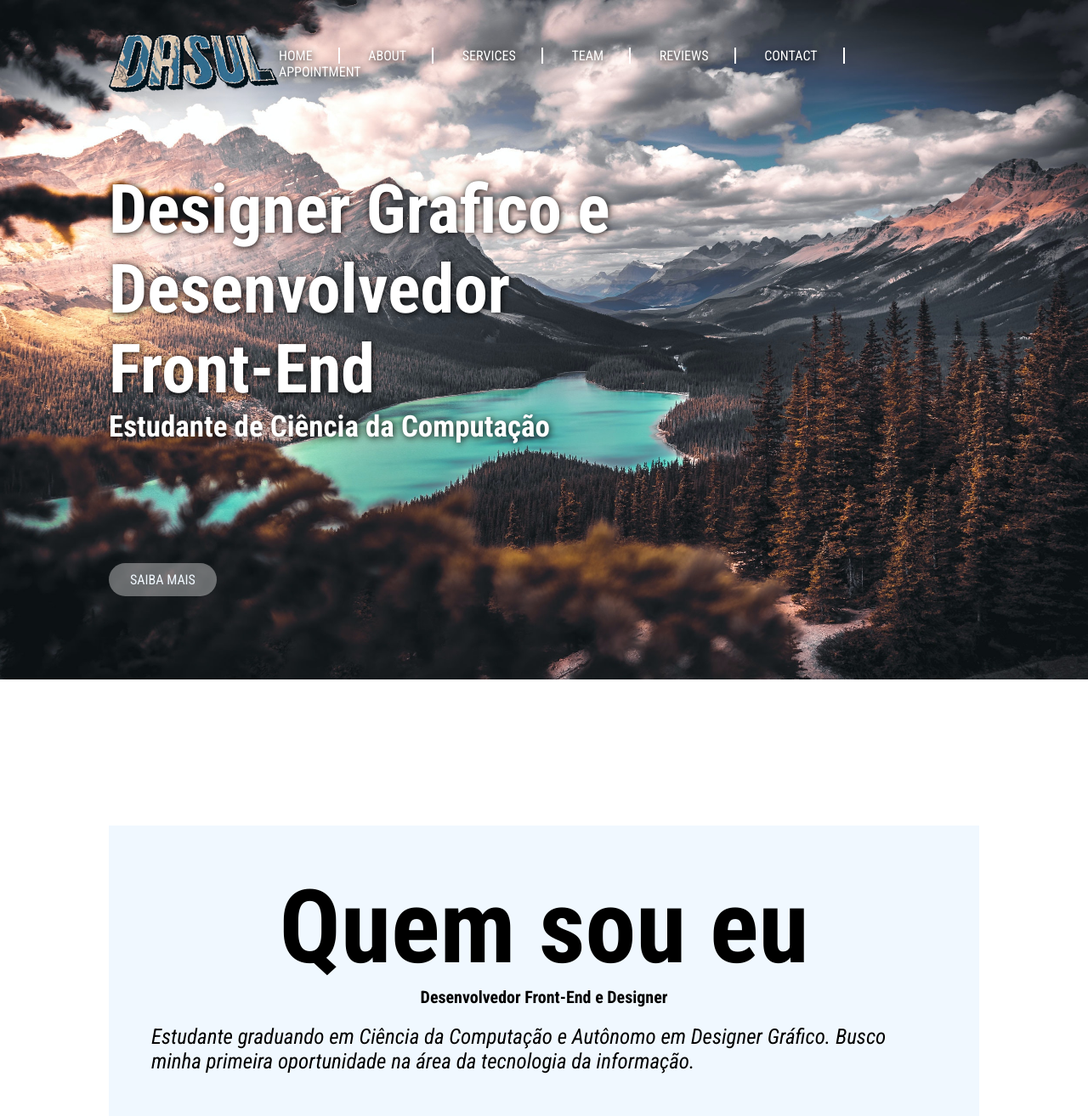
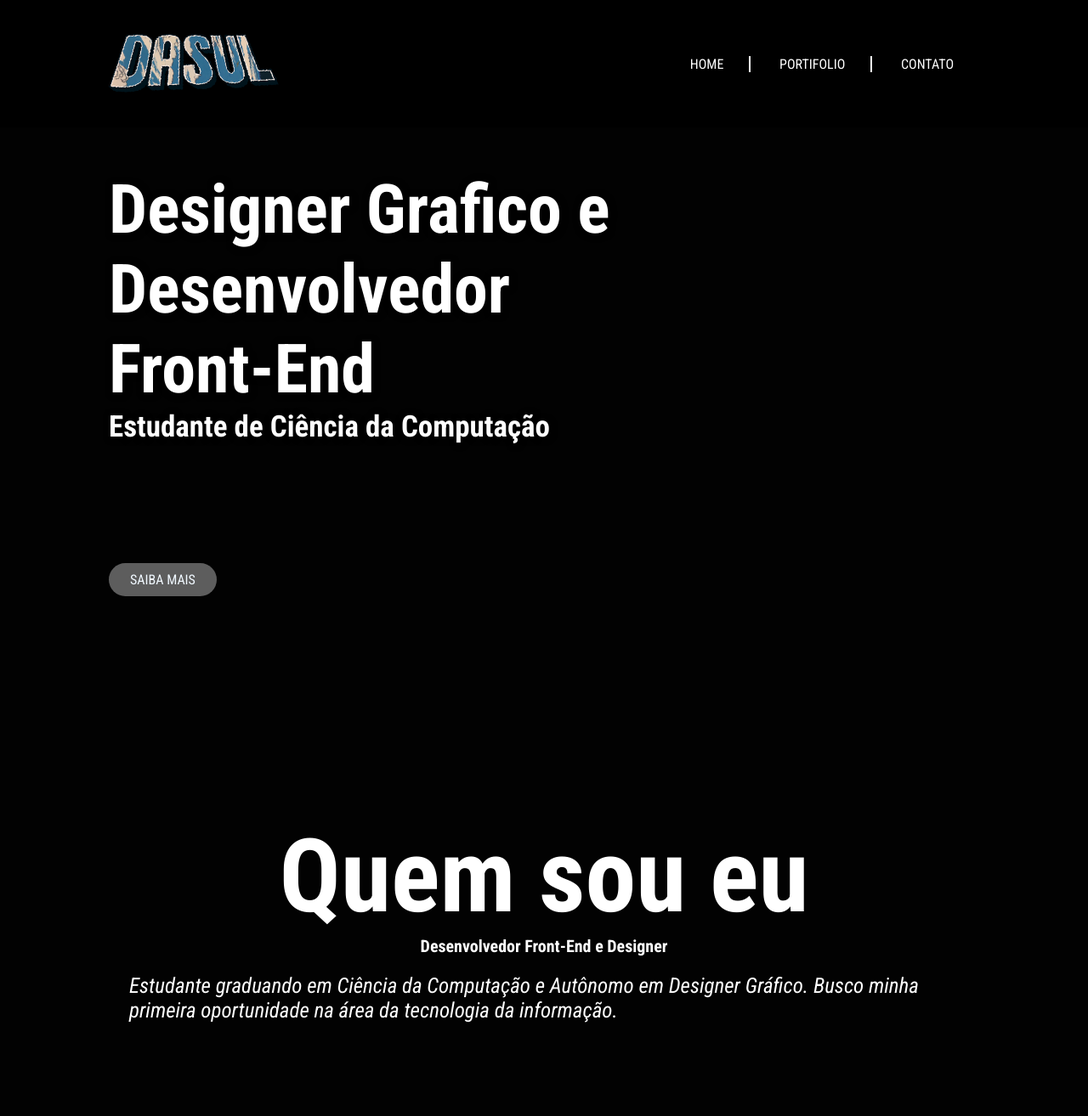
Before and after one commit to MatheusSouzaB/projeto-estudo, a plain HTML site: page index.html in a window 1280 px wide. Shown: the whole page at 85% size. After the commit the page ends 1234 px from the top, so only its background shows below. Drawn offline with Linux system fonts and the light colour scheme.

Commit message:
Novo Designer do meu site

```diff
--- a/css/estilo.css
+++ b/css/estilo.css
@@ -7,12 +7,10 @@
 
 }
 
-body .fundo {
-    position: absolute;
-    z-index: -9;
-    height: 100vh;
-    width: 100vw;
+body {
 
+    background-color: rgb(1.5, 1.5, 1.5);
+    overflow-x: hidden;
 }
 
 .caixote {
@@ -21,12 +19,16 @@ body .fundo {
 }
 
 .cabecalho {
-    background-color: transparent;
+    background-color: black;
     z-index: 9;
+   padding: 25px 0;
+
+}
+
+.cabecalho .caixote {
     display: flex;
     justify-content: space-between;
     align-items: center;
-    padding: 25px 0;
 
 }
 
@@ -62,19 +64,25 @@ body .fundo {
 
 }
 
-section .conteudo {
+.banner {
+    width: 100%;
+    margin-bottom: 240px;
+
+}
+
+.banner .conteudo {
     width: 60%;
 
 }
 
-section .conteudo h1 {
+.banner .conteudo h1 {
     color: rgb(255, 255, 255);
     font-size: 80px;
     text-shadow: 1px 1px 8px black;
     margin-top: 50px;
 }
 
-section .conteudo h2 {
+.banner .conteudo h2 {
     color: rgb(255, 255, 255);
     font-size: 35px;
     text-shadow: 1px 1px 8px black;
@@ -82,7 +90,7 @@ section .conteudo h2 {
 
 }
 
-section .conteudo a {
+.banner .conteudo a {
     text-decoration: none;
     color: aliceblue;
     font-weight: 500;
@@ -92,31 +100,29 @@ section .conteudo a {
 
 }
 
-section .conteudo a:hover {
+.banner .conteudo a:hover {
     color: rgb(202, 202, 202);
 }
 
-section .sobre h2 {
+.sobre h2 {
     font-size: 120px;
     text-align: center;
 }
 
 
-section .sobre {
-    color: rgb(0, 0, 0);
-    margin-top: 280px;
-    background-color: aliceblue;
-    padding: 50px;
+.sobre {
+    color: rgb(255, 255, 255);
+    padding: 30px;
 
 }
 
-section .sobre h3 {
-    color: black;
+.sobre h3 {
+    color: rgb(255, 255, 255);
     font-size: 20px;
     text-align: center;
 }
 
-section .sobre p {
+.sobre p {
     margin-top: 20px;
     font-size: 25px;
     font-style: italic;
--- a/index.html
+++ b/index.html
@@ -1,41 +1,45 @@
 <!DOCTYPE html>
 <html lang="pt-br">
+
 <head>
     <meta charset="UTF-8">
     <meta http-equiv="X-UA-Compatible" content="IE=edge">
     <meta name="viewport" content="width=device-width, initial-scale=1.0">
-    <title>Dasul Urban</title>
+    <title>Dasul Creative</title>
     <link rel="stylesheet" href="css/estilo.css">
+    <link rel="shortcut icon" href="img/favicon.ico.png" type="image/x-icon">
 </head>
 
 
 
 
 <body>
-    <img src="img/pexels-roberto-shumski-1903702.jpg" alt="fundo" class="fundo">
 
+    <header class="cabecalho">
         <div class="caixote">
-        <header class="cabecalho">
             <img src="img/logoceu.png" alt="logo" class="logo">
             <nav>
                 <a href="#">HOME</a>
-                <a href="#">ABOUT</a>
-                <a href="#">SERVICES</a>
-                <a href="#">TEAM</a>
-                <a href="#">REVIEWS</a>
-                <a href="#">CONTACT</a>
-                <a href="#">APPOINTMENT</a>
+                <a href="#">PORTIFOLIO</a>
+                <a href="#">CONTATO</a>
             </nav>
+        </div>
     </header>
 
-    <section class="sec1">
+    <section class="banner">
+        <div class="caixote">
             <div class="conteudo">
                 <h1>Designer Grafico e Desenvolvedor Front-End</h1>
                 <h2>Estudante de Ciência da Computação</h2>
-            <a href="#">SAIBA MAIS</a>
+                <a href="https://www.instagram.com/dasulcreative/" target="blank">SAIBA MAIS</a>
             </div>
 
-        <div class="sobre">
+
+        </div>
+    </section>
+
+    <section class="sobre">
+        <div class="caixote">
             <h2>Quem sou eu</h2>
             <h3>Desenvolvedor Front-End e Designer</h3>
             <p>Estudante graduando em Ciência da Computação e
@@ -43,11 +47,10 @@
                 oportunidade na área da tecnologia da informação.
             </p>
         </div>
+    </section>
 
 
-    </section>
-
-    </div>
 
 </body>
+
 </html>
```
Also changed, not shown: img/favicon.ico.png (added). Lines whose indentation alone changed are shown as unchanged.
